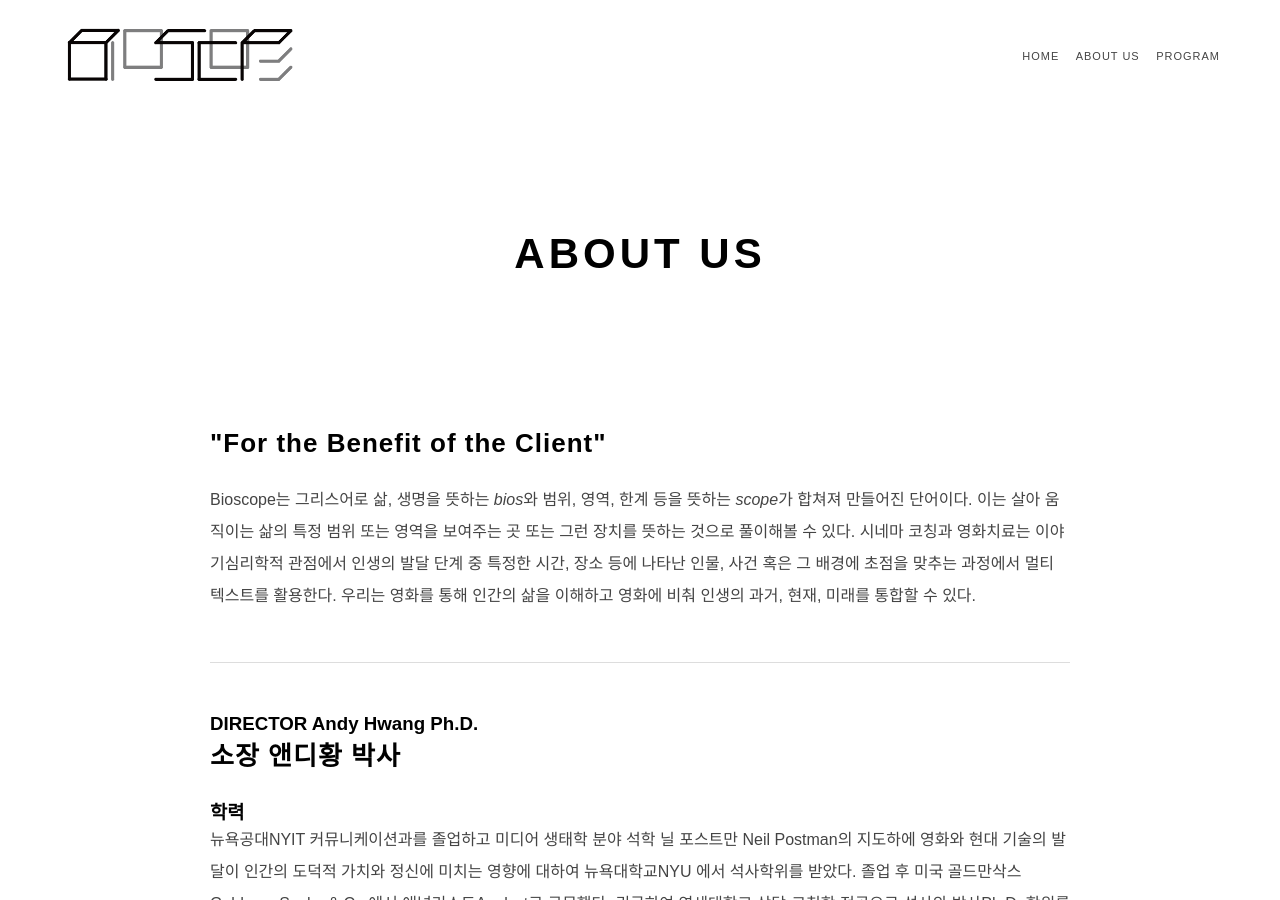
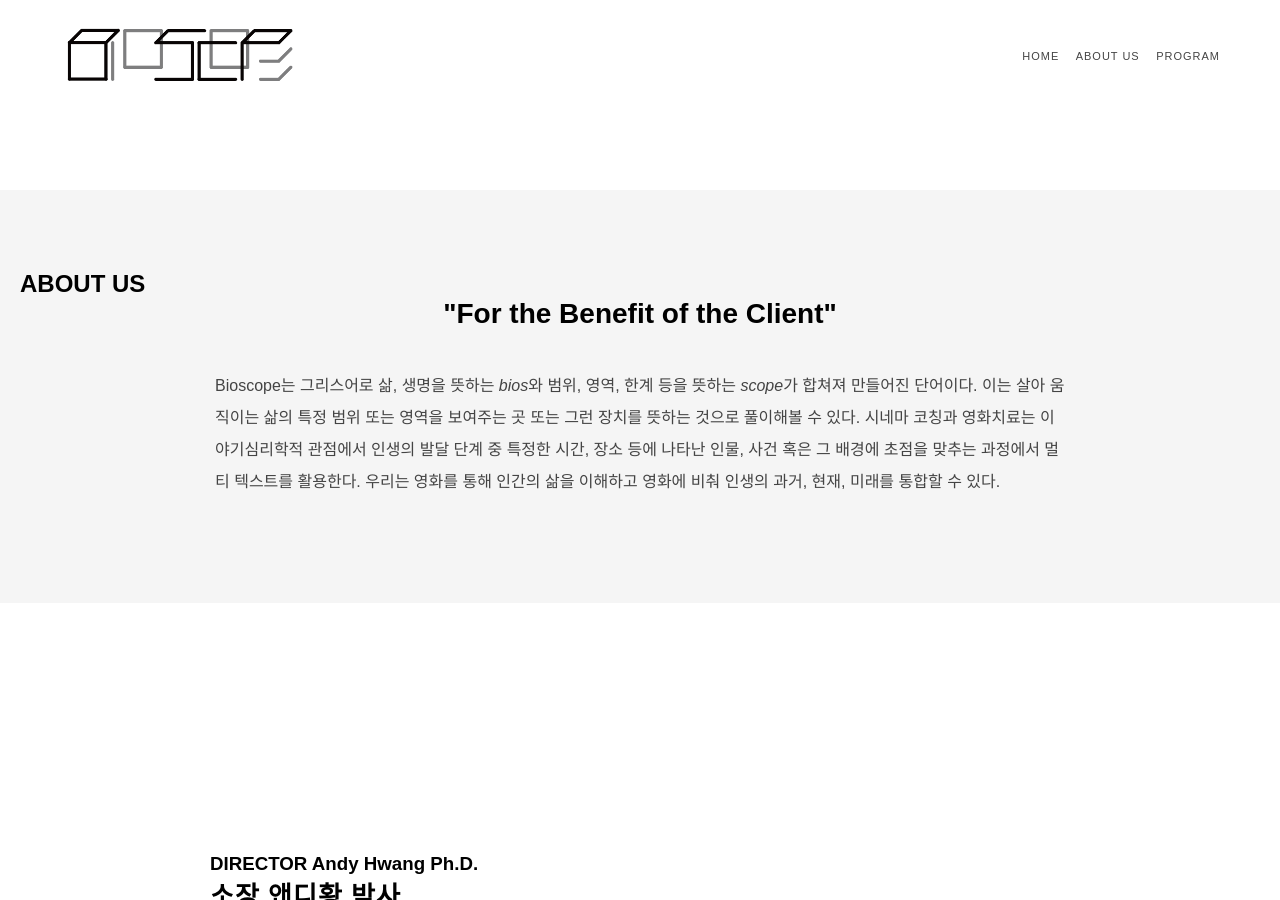
Before and after one commit to bioscope/bioscope, a Jekyll site: the page built from about.md, in a window 1280 px wide and 900 px high. Built offline with Jekyll 4.4.1, drawn with Linux system fonts in a browser that asks for light colours.

Commit message:
Update about.md

```diff
--- a/about.md
+++ b/about.md
@@ -4,11 +4,10 @@
 permalink: /about/
 ---
 
-<section class="about">
+<section class="about-philosophy">
 
 <h1>ABOUT US</h1>
 
-<div class="about-section">
 <h2>"For the Benefit of the Client"</h2>
 
 <p>
@@ -18,8 +17,10 @@
 인물, 사건 혹은 그 배경에 초점을 맞추는 과정에서 멀티 텍스트를 활용한다.
 우리는 영화를 통해 인간의 삶을 이해하고 영화에 비춰 인생의 과거, 현재, 미래를 통합할 수 있다.
 </p>
-</div>
 
+</section>
+
+<section class="about">
 <div class="about-section">
   <h3>DIRECTOR Andy Hwang Ph.D.</h3>
   <h2>소장 앤디황 박사</h2>
```
